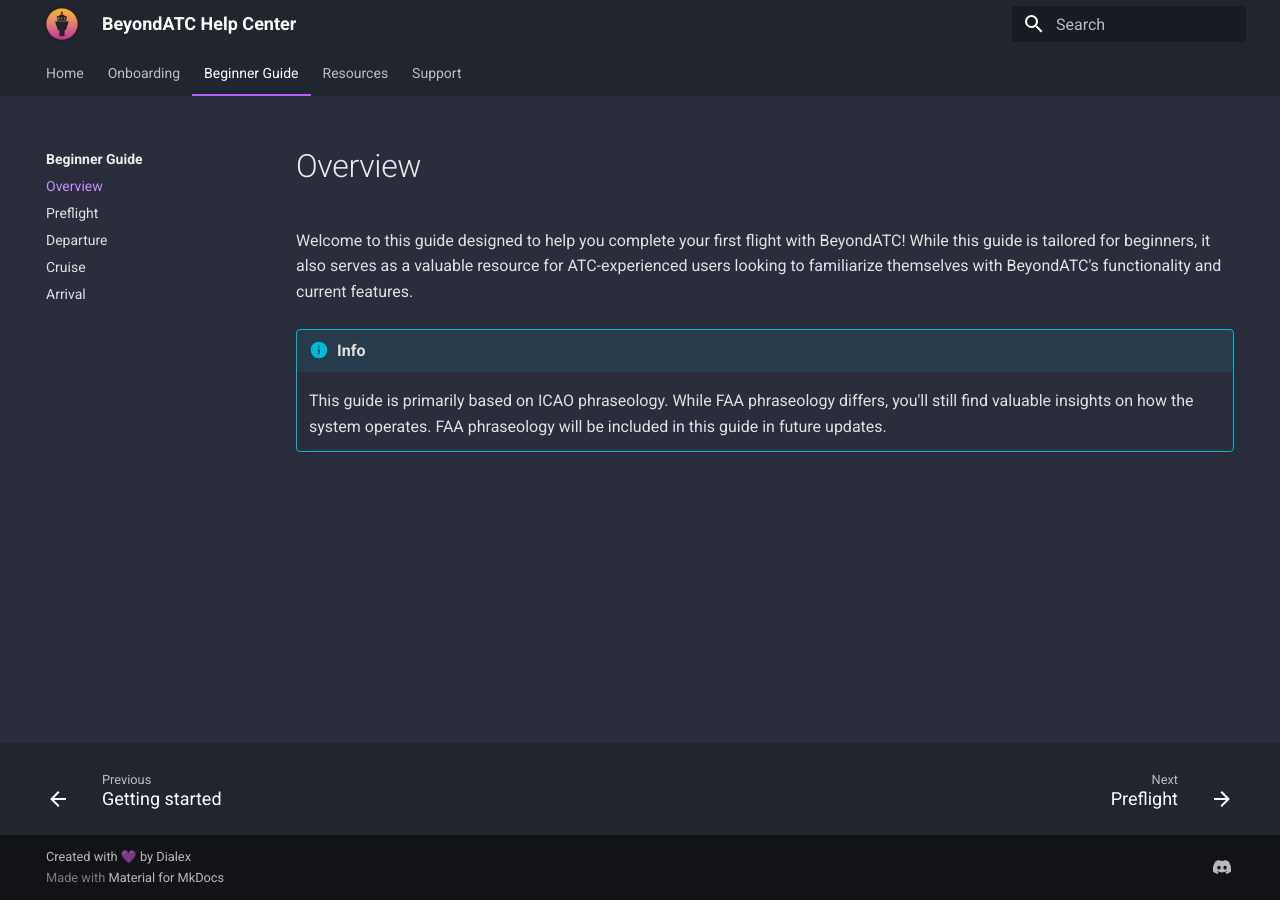
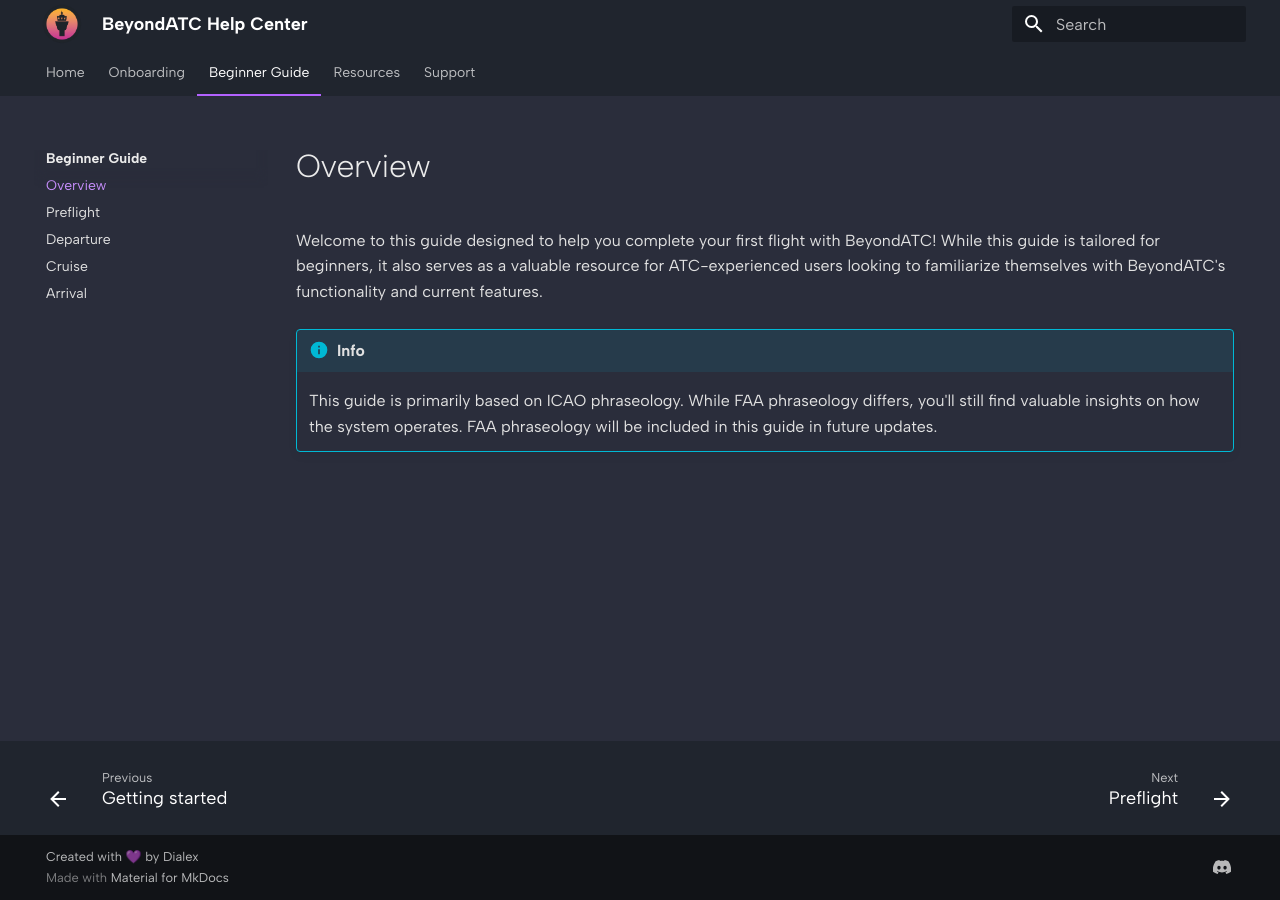
Before and after one commit to BeyondATC/BeyondATC_Wiki, an MkDocs documentation site: the page built from docs/beginner-guide/overview.md, in a window 1280 px wide. Built offline with MkDocs 1.6.1 and Material for MkDocs 9.7.7, drawn with Linux system fonts in a browser that asks for light colours.

Commit message:
visual updates

```diff
--- a/mkdocs.yml
+++ b/mkdocs.yml
@@ -3,6 +3,8 @@ copyright: Created with 💜 by Dialex
 theme:
   name: material
   custom_dir: overrides
+  font:
+    text: Albert Sans
   features:
   - content.code.annotate
   - content.code.copy
```
